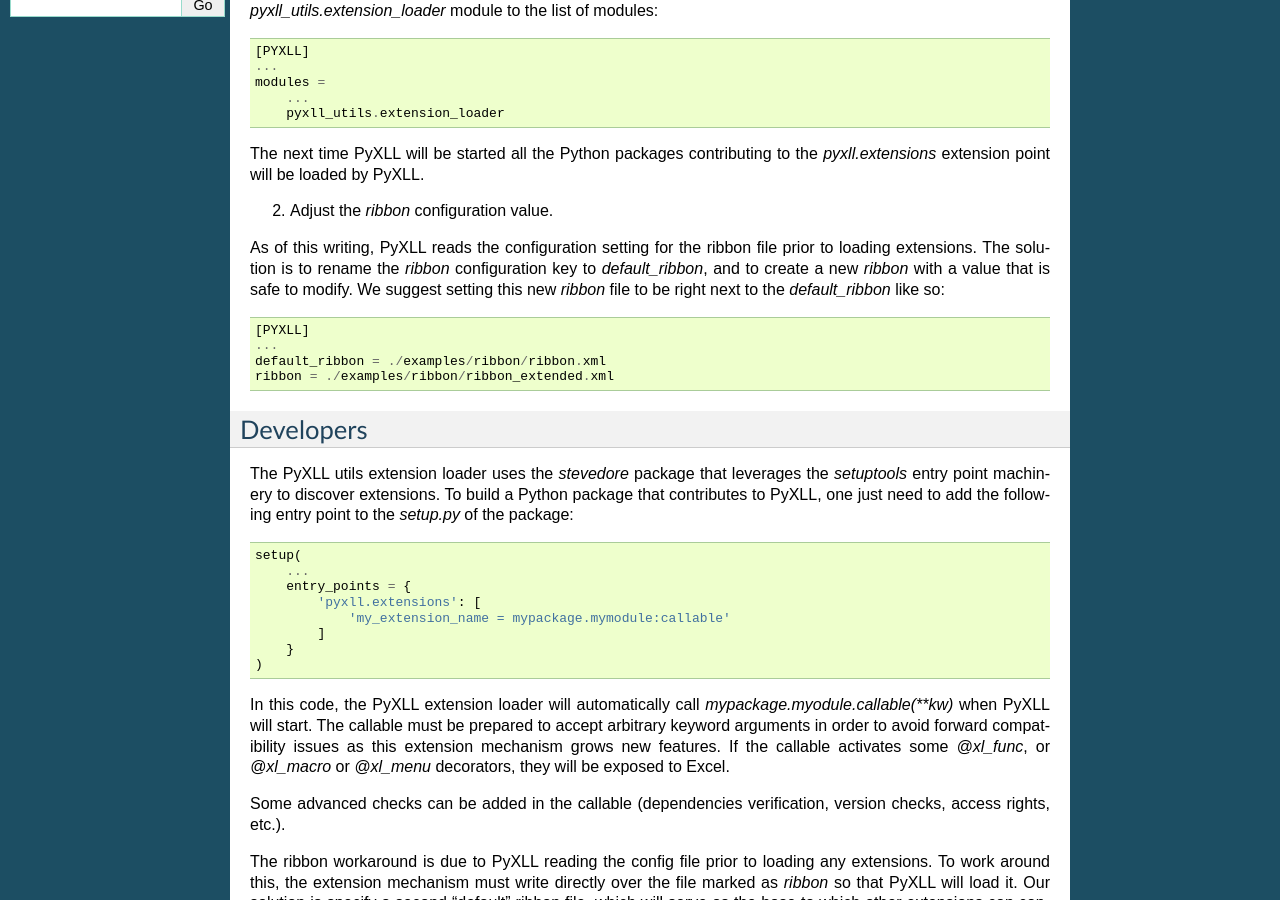
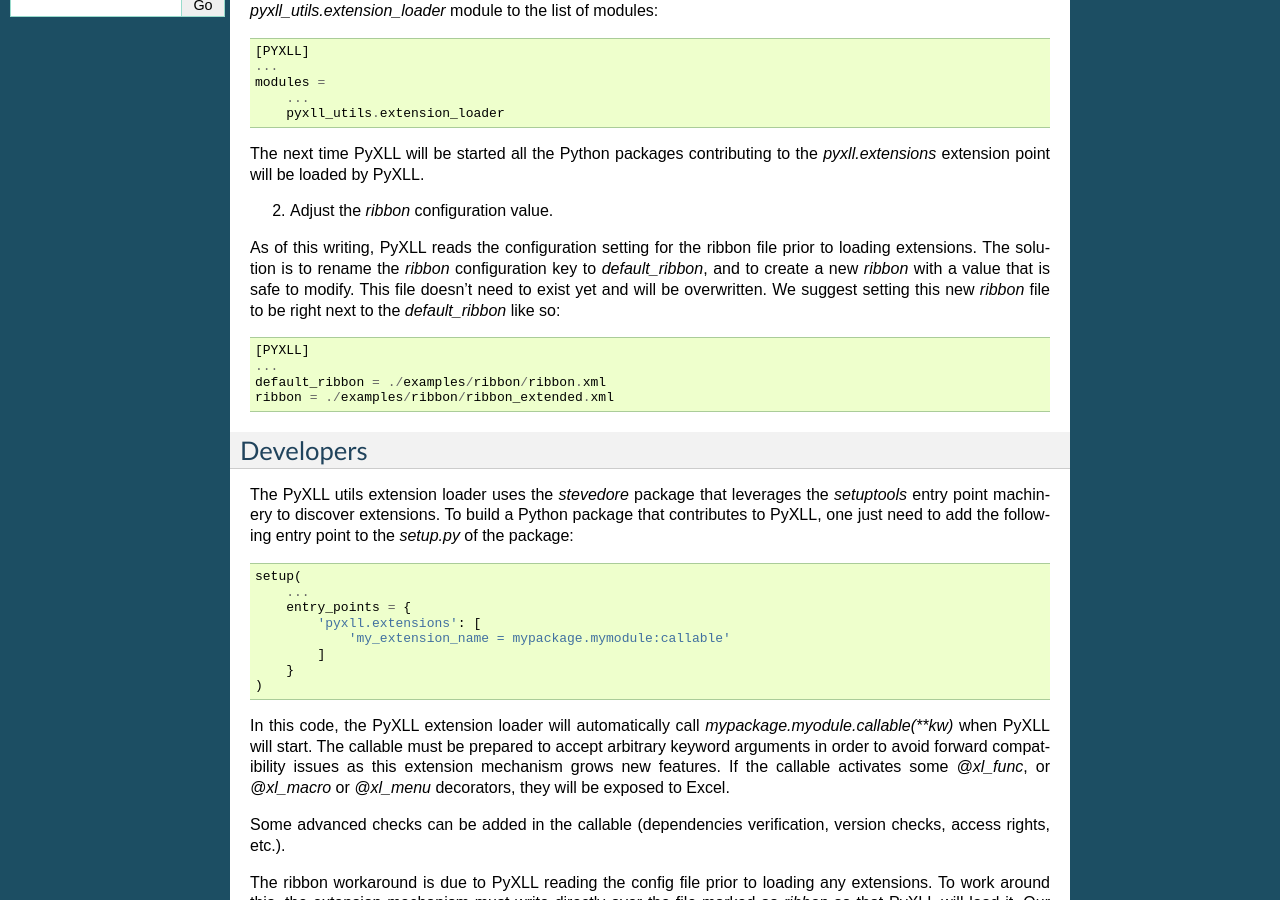
Before and after one commit to pyxll/pyxll-utils, a Sphinx documentation site: the page built from doc/source/extension_loader.rst, in a window 1280 px wide and 900 px high, scrolled down 404 px. Built offline with Sphinx 7.4.7, drawn with Linux system fonts in a browser that asks for light colours.

Commit message:
DOC: clarify how `ribbon` is used

```diff
--- a/doc/source/extension_loader.rst
+++ b/doc/source/extension_loader.rst
@@ -36,8 +36,9 @@
 As of this writing, PyXLL reads the configuration setting for the ribbon file
 prior to loading extensions. The solution is to rename the `ribbon`
 configuration key to `default_ribbon`, and to create a new `ribbon` with a
-value that is safe to modify. We suggest setting this new `ribbon` file to be
-right next to the `default_ribbon` like so::
+value that is safe to modify. This file doesn't need to exist yet and will be
+overwritten. We suggest setting this new `ribbon` file to be right next to the
+`default_ribbon` like so::
 
     [PYXLL]
     ...
```
